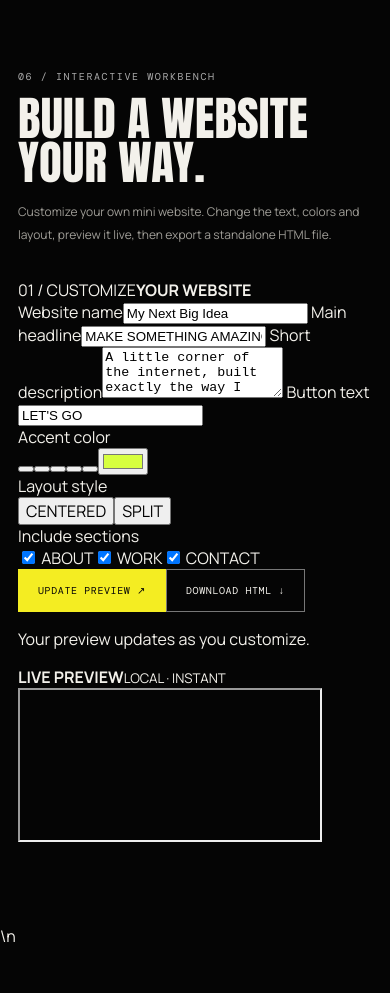
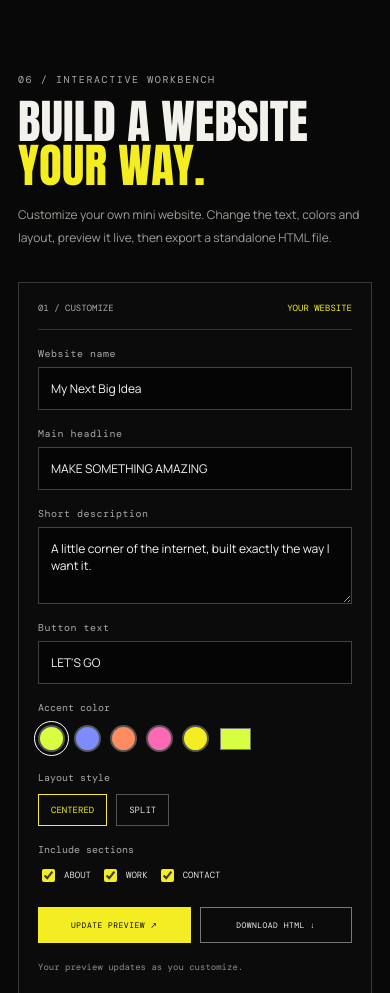
Before and after one commit to xsoftwareabdullah1-create/Working-portfolio-, a plain HTML site: page index.html in a window 390 px wide. Shown: the part 5820-6813 px from the top of the page. Drawn offline with nearby package versions, Linux system fonts and the light colour scheme; animation ran at ten frames a second.

Commit message:
Style responsive website builder workspace

```diff
--- a/style.css
+++ b/style.css
@@ -28,3 +28,33 @@
 .cursor-agent svg{width:22px!important;height:28px!important}
 .cursor-agent .agent-label{display:block!important;visibility:visible!important;background:var(--agent-color)!important;color:#050505!important;font-weight:700!important}
 .build-replay{z-index:2147483001!important;display:block!important;visibility:visible!important}
+
+/* Custom website builder */
+.builder-section{background:#080808;border-block:1px solid #ffffff18}
+.builder-section .section-title h2 span{color:var(--yellow)}
+.builder-shell{display:grid;grid-template-columns:minmax(280px,.82fr) minmax(0,1.18fr);border:1px solid #393939;background:#0b0b0b;min-height:600px}
+.builder-controls{padding:26px;border-right:1px solid #333;display:flex;flex-direction:column;gap:17px}
+.builder-heading{display:flex;justify-content:space-between;align-items:center;border-bottom:1px solid #333;padding-bottom:15px;font:10px var(--mono);color:#aaa}
+.builder-heading b{color:var(--yellow);font-weight:400}
+.builder-controls>label{display:flex;flex-direction:column;gap:7px;font:10px var(--mono);letter-spacing:.05em;color:#aaa}
+.builder-controls input:not([type=checkbox]):not([type=color]),.builder-controls textarea{width:100%;border:1px solid #414141;background:#050505;color:#f5f5f5;padding:12px;font:12px var(--sans);border-radius:0;outline:none;resize:vertical}
+.builder-controls input:focus,.builder-controls textarea:focus{border-color:var(--yellow)}
+.builder-field{display:flex;flex-direction:column;gap:10px;font:10px var(--mono);color:#aaa}
+.swatches,.layout-options,.builder-checks{display:flex;gap:9px;flex-wrap:wrap;align-items:center}
+.swatch{width:27px;height:27px;border:2px solid #555;background:var(--swatch);cursor:pointer;border-radius:50%;outline:1px solid transparent;outline-offset:3px}
+.swatch[data-color="#d7ff3f"]{background:#d7ff3f}.swatch[data-color="#7c8cff"]{background:#7c8cff}.swatch[data-color="#ff8c61"]{background:#ff8c61}.swatch[data-color="#ff69b4"]{background:#ff69b4}.swatch[data-color="#f4ed22"]{background:#f4ed22}
+.swatch.active{outline-color:#fff}
+#builderColor{width:35px;height:30px;padding:0;border:0;background:none}
+.layout-choice{border:1px solid #555;background:transparent;color:#ddd;padding:9px 12px;font:9px var(--mono);cursor:pointer}
+.layout-choice.active{border-color:var(--yellow);color:var(--yellow)}
+.builder-checks label{display:flex;gap:6px;align-items:center;font:9px var(--mono);color:#ddd}
+.builder-checks input{accent-color:var(--yellow)}
+.builder-actions{display:flex;gap:9px;flex-wrap:wrap;margin-top:5px}.builder-actions .yellow-btn,.builder-actions .line-btn{cursor:pointer}
+.builder-status{font:9px var(--mono);color:#8e8e8e;line-height:1.6;margin:0}
+.builder-preview-wrap{min-width:0;display:flex;flex-direction:column;background:#111}
+.preview-top{height:42px;flex-shrink:0;display:flex;align-items:center;gap:14px;padding:0 13px;border-bottom:1px solid #333;color:#aaa}
+.preview-top>span{display:flex;gap:5px}.preview-top i{width:7px;height:7px;border-radius:50%;background:#777}.preview-top i:first-child{background:#ff6b6b}.preview-top i:nth-child(2){background:#f4ed22}.preview-top i:nth-child(3){background:#80d89a}
+.preview-top b,.preview-top small{font:8px var(--mono);letter-spacing:.08em}.preview-top small{margin-left:auto;color:#777}
+#builderPreview{display:block;width:100%;height:560px;border:0;background:#101010}
+@media(max-width:800px){.builder-shell{grid-template-columns:1fr}.builder-controls{border-right:0;border-bottom:1px solid #333;padding:19px}#builderPreview{height:480px}.builder-actions>*{flex:1;justify-content:center}}
+@media(max-width:620px){.builder-section{padding:80px 0}.builder-heading{font-size:9px}.builder-actions .yellow-btn,.builder-actions .line-btn{padding:12px 10px;font-size:8px}.preview-top{height:38px}}
```
